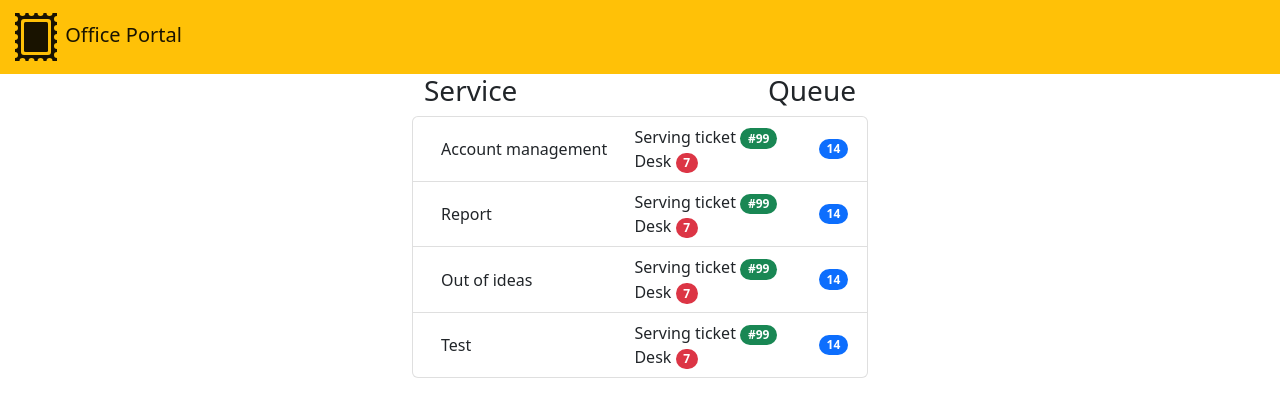
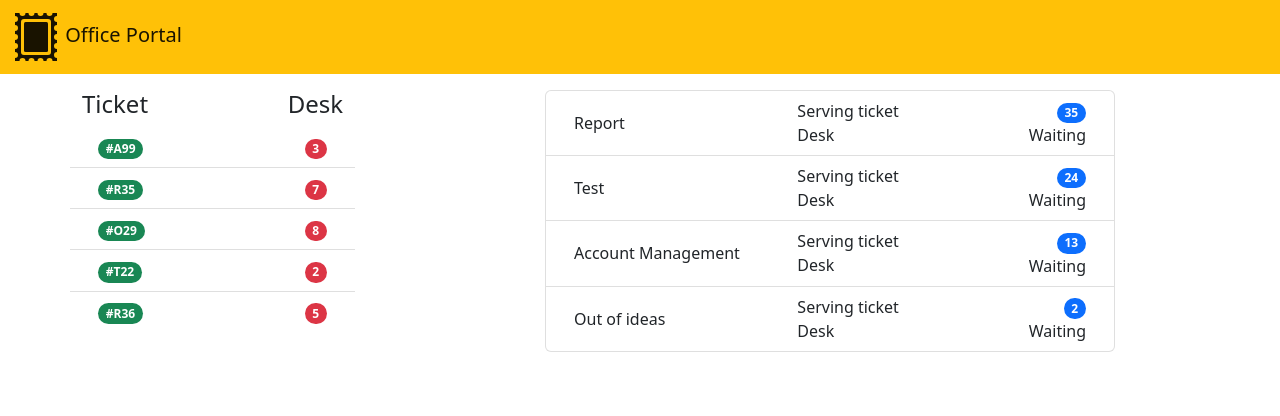
Before and after one commit to Polito-SE2-Team14/OQMS, a React (Create React App) app in the folder client/: page /queue in a window 1280 px wide. Shown: the top 416 px of the page. Built offline with nearby package versions, Linux system fonts and the light colour scheme.

Commit message:
improved layout for queue page, starting setup for receiving tickets

```diff
--- a/client/src/pages/QueuePage.css
+++ /dev/null
@@ -1,8 +0,0 @@
-.queue-header {
-    width: 40%;
-}
-
-.queue-container {
-    width: 40%;
-    padding: 0;
-}
--- a/client/src/pages/QueuePage.js
+++ b/client/src/pages/QueuePage.js
@@ -1,56 +1,131 @@
-import { Container, Row, ListGroup, Badge, Col } from "react-bootstrap";
-
-import "./QueuePage.css";
+import { useState } from "react";
+import { Container, Row, ListGroup, Badge, Col, Button } from "react-bootstrap";
 
 function QueuePage() {
+	// TODO: Get data from server
+	let test_queue_list = [
+		{
+			type: "Account Management",
+			length: 13,
+		},
+		{
+			type: "Report",
+			length: 35,
+		},
+		{
+			type: "Out of ideas",
+			length: 2,
+		},
+		{
+			type: "Test",
+			length: 24,
+		},
+	];
+
+	let test_ticket_calls = [
+		{
+			number: "#A99",
+			type: "Account Management",
+			desk: "3",
+		},
+		{
+			number: "#R35",
+			type: "Report",
+			desk: "7",
+		},
+		{
+			number: "#O29",
+			type: "Out of ideas",
+			desk: "8",
+		},
+		{
+			number: "#T22",
+			type: "Test",
+			desk: "2",
+		},
+		{
+			number: "#R36",
+			type: "Report",
+			desk: "5",
+		},
+	];
+
+	let [ticket_calls, setTicketCalls] = useState(test_ticket_calls);
+	let [queue_list, setQueueList] = useState(test_queue_list);
+
 	return (
-		<Container>
-			<Row className="justify-content-center">
-				<QueueHeader />
+		<Container className="mt-3">
+			<Row>
+				<Col md="3">
+					<Row>
+						<TicketCalls ticket_calls={ticket_calls} />
 					</Row>
-			<Row className="justify-content-center">
-				<QueueTab />
+				</Col>
+				<Col md={{ span: 6, offset: 2 }}>
+					<Row>
+						<QueueTab queue_list={queue_list} ticket_calls={ticket_calls} />
 					</Row>
-		</Container>
-	);
-}
-
-function QueueHeader() {
-	return (
-		<Container fluid className="queue-header">
-			<Row>
-				<Col>
-					<h3>Service</h3>
-				</Col>
-				<Col className="d-flex justify-content-end">
-					<h3>Queue</h3>
 				</Col>
 			</Row>
 		</Container>
 	);
 }
 
-function QueueTab() {
-	// TODO: Get number of services offered by the office
-	let service_types = ["Account management", "Report", "Out of ideas", "Test"];
-
+function TicketCalls(props) {
 	return (
-		<ListGroup className="queue-container">
-			{service_types.map((service, i) => {
+		<Container fluid className="queue-header">
+			<Row>
+				<Col>
+					<h4>Ticket</h4>
+				</Col>
+				<Col className="d-flex justify-content-end">
+					<h4>Desk</h4>
+				</Col>
+			</Row>
+			<Row>
+				<ListGroup variant="flush" className="p-0">
+					{props.ticket_calls.map((ticket, i) => {
 						return (
 							<ListGroup.Item key={i} className="d-flex justify-content-between">
 								<Container fluid>
 									<Row>
-								<Col className="d-flex align-items-center">{service}</Col>
+										<Col><TicketBadge text={ticket.number}/></Col>
+										<Col className="text-end"><DeskBadge text={ticket.desk}/></Col>
+									</Row>
+								</Container>
+							</ListGroup.Item>
+						);
+					})}
+				</ListGroup>
+			</Row>
+		</Container>
+	);
+}
+
+function QueueTab(props) {
+	// TODO:	Handle creation when new ticket arrives? Probably not needed
+	// 			Update corresponding queue when ticket arrives (serving ticket, desk)
+	//			Update queue whenever ticket is served (get new queue size)
+
+	return (
+		<ListGroup className="p-0">
+			{props.queue_list
+				.sort((a, b) => b.length - a.length)
+				.map((queue, i) => {
+					return (
+						<ListGroup.Item key={i} className="d-flex justify-content-between">
+							<Container fluid>
+								<Row>
+									<Col className="d-flex align-items-center">{queue.type}</Col>
 									<Col>
-									Serving ticket <QueueBadge type="success" text="#99"/> <br/>
-									Desk <QueueBadge type="danger" text="7"/>
+										Serving ticket{" "}
+										<TicketBadge text={queue.serving_ticket} />{" "}
+										<br />
+										Desk <DeskBadge text={queue.desk} />
 									</Col>
-								<Col
-									md="1"
-									className="d-flex justify-content-center align-items-center"
-								>
-									<QueueBadge type="primary" text={14}/>
+									<Col md="2" className="text-end">
+										<QueueBadge type="primary" text={queue.length} /> <br />
+										Waiting
 									</Col>
 								</Row>
 							</Container>
@@ -63,7 +138,23 @@ function QueueTab() {
 
 function QueueBadge(props) {
 	return (
-		<Badge bg={props.type} pill>
+		<Badge bg="primary" pill>
+			{props.text}
+		</Badge>
+	);
+}
+
+function TicketBadge(props) {
+	return (
+		<Badge bg="success" pill>
+			{props.text}
+		</Badge>
+	);
+}
+
+function DeskBadge(props) {
+	return (
+		<Badge bg="danger" pill>
 			{props.text}
 		</Badge>
 	);
```
Also changed, not shown: 1 other file (tests, documents, lock files or other folders). Lines whose indentation alone changed are shown as unchanged.
